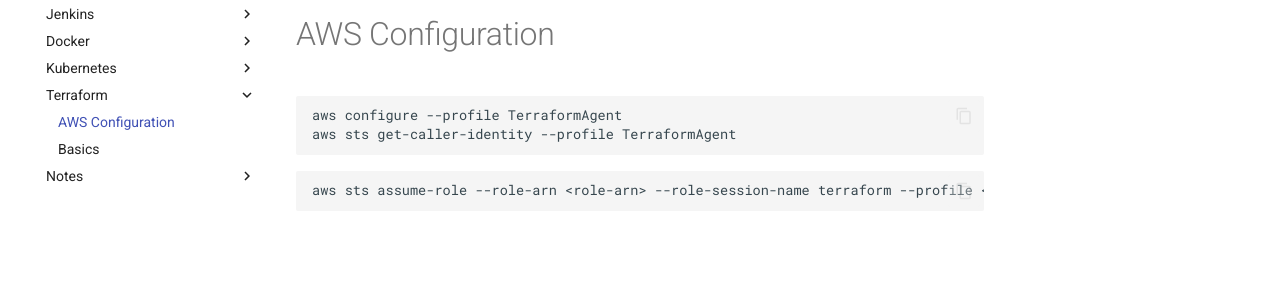
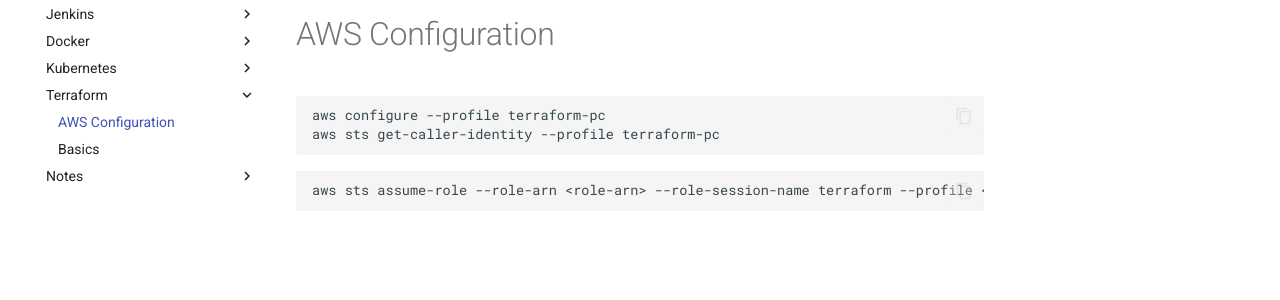
Before and after one commit to pawlowiczf/notes, an MkDocs documentation site: the page built from docs/devops/terraform/notes1.md, in a window 1280 px wide. Shown: the part 172-472 px from the top of the page. Built offline with MkDocs 1.6.1 and Material for MkDocs 9.7.7, drawn with Linux system fonts in a browser that asks for light colours; comment, search, counter and statistics services are not loaded.

Commit message:
add files

````diff
--- a/docs/devops/terraform/notes1.md
+++ b/docs/devops/terraform/notes1.md
@@ -1,6 +1,6 @@
 ```sh
-aws configure --profile TerraformAgent
-aws sts get-caller-identity --profile TerraformAgent
+aws configure --profile terraform-pc
+aws sts get-caller-identity --profile terraform-pc
 ```
 
 ```sh
````
Also changed, not shown: docs/devops/terraform/notes2.md (+1 -0 lines).
